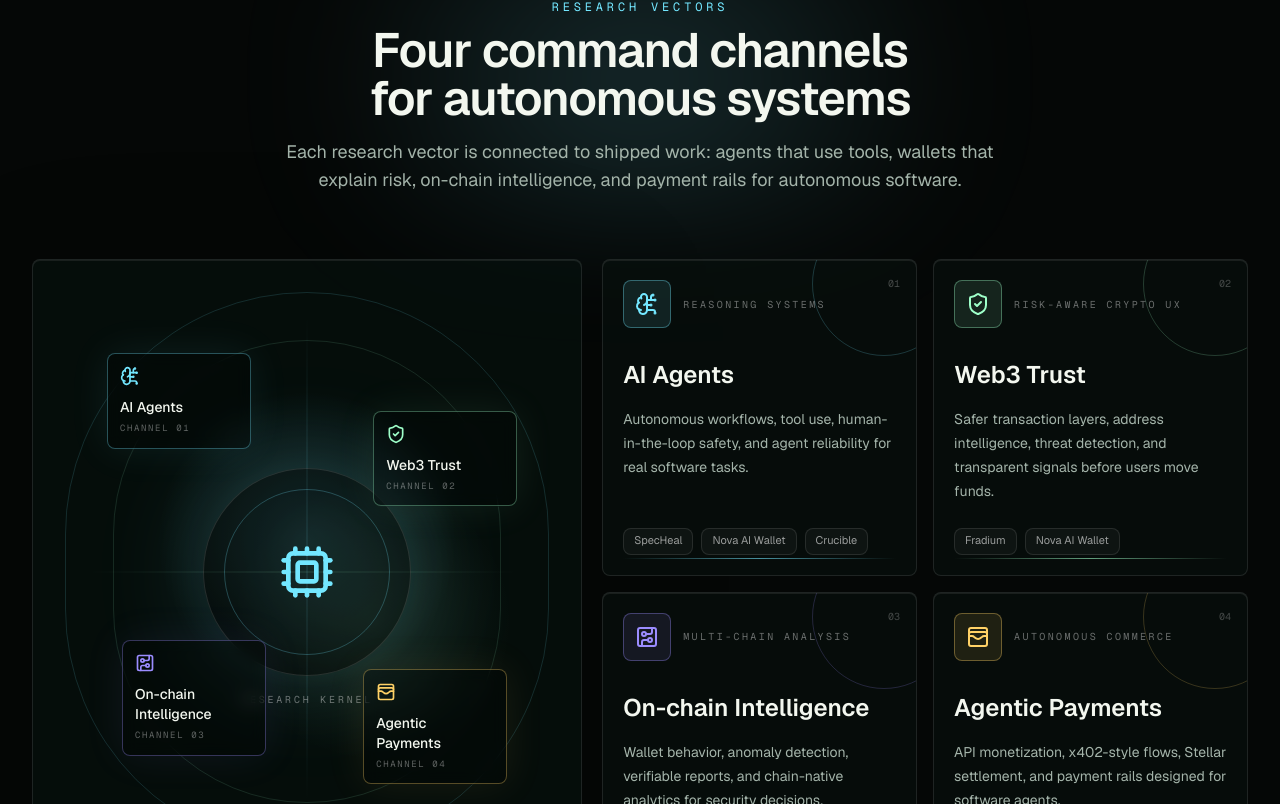
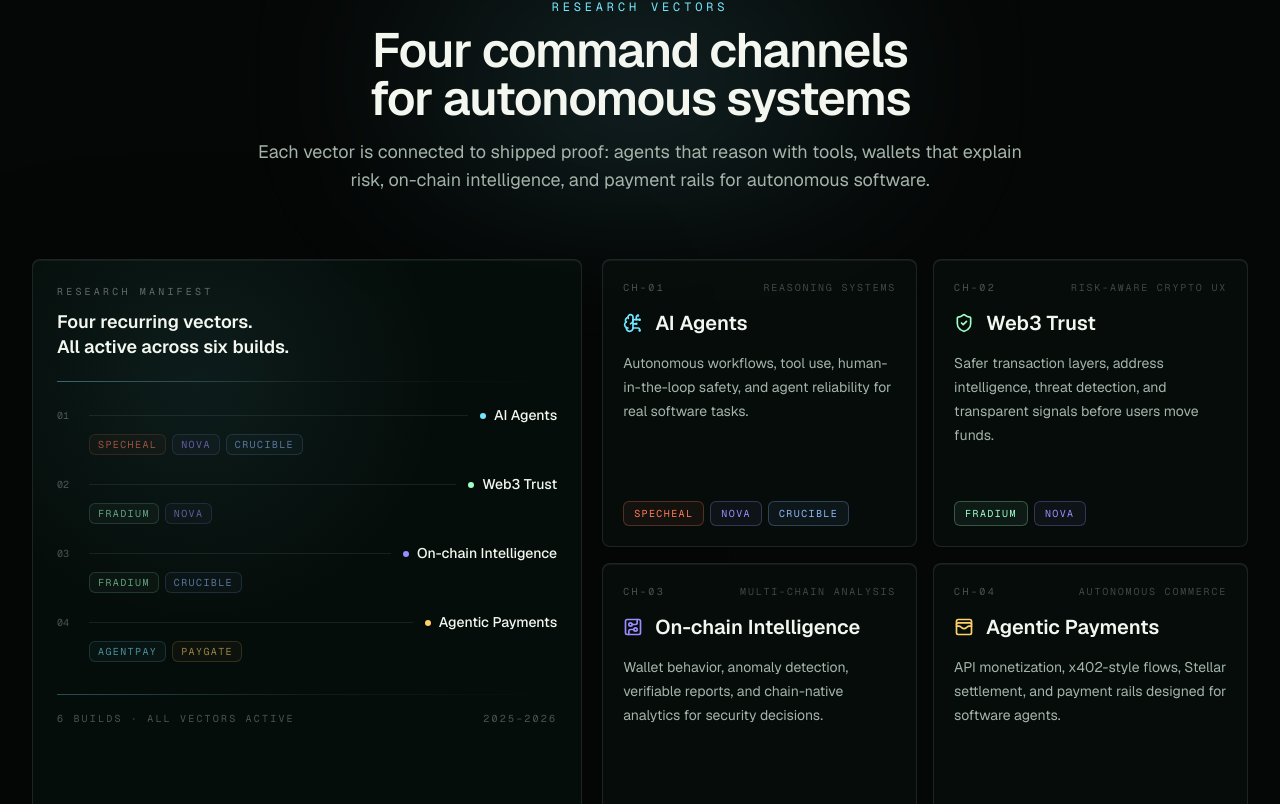
Before and after one commit to wildanniam/portofolio-wildan, a Next.js app: page / in a window 1280 px wide. Shown: the part 1196-2000 px from the top of the page. Built offline with nearby package versions, Linux system fonts and the light colour scheme.

Commit message:
chore: preserve pre-v1 portfolio work
Refs #1

```diff
--- a/src/components/portfolio/portfolio-home.tsx
+++ b/src/components/portfolio/portfolio-home.tsx
@@ -7,7 +7,6 @@ import {
   BadgeCheck,
   Braces,
   CircleDollarSign,
-  Cpu,
   ExternalLink,
   FileCheck2,
   Github,
@@ -177,97 +176,151 @@ function MetricsRail() {
   );
 }
 
+const vectorProjectLinks: Record<string, { slug: string; title: string; accent: Project["accent"] }[]> = {
+  "AI Agents": [
+    { slug: "specheal", title: "SpecHeal", accent: "rose" },
+    { slug: "nova-ai-wallet", title: "Nova", accent: "violet" },
+    { slug: "crucible", title: "Crucible", accent: "blue" },
+  ],
+  "Web3 Trust": [
+    { slug: "fradium", title: "Fradium", accent: "mint" },
+    { slug: "nova-ai-wallet", title: "Nova", accent: "violet" },
+  ],
+  "On-chain Intelligence": [
+    { slug: "fradium", title: "Fradium", accent: "mint" },
+    { slug: "crucible", title: "Crucible", accent: "blue" },
+  ],
+  "Agentic Payments": [
+    { slug: "agentpay", title: "AgentPay", accent: "cyan" },
+    { slug: "paygate-stellar", title: "PayGate", accent: "amber" },
+  ],
+};
+
 function ResearchDeck() {
   return (
     <section id="research" className="relative px-4 py-20 md:px-8 md:py-28">
-      <div className="absolute inset-x-0 top-12 mx-auto h-72 max-w-5xl rounded-full bg-[radial-gradient(circle,rgba(115,231,255,0.16),transparent_62%)] blur-3xl" />
+      <div className="absolute inset-x-0 top-12 mx-auto h-72 max-w-5xl rounded-full bg-[radial-gradient(circle,rgba(115,231,255,0.12),transparent_62%)] blur-3xl" />
       <div className="relative mx-auto max-w-7xl">
         <SectionHeader
           eyebrow="Research vectors"
           title="Four command channels for autonomous systems"
-          description="Each research vector is connected to shipped work: agents that use tools, wallets that explain risk, on-chain intelligence, and payment rails for autonomous software."
+          description="Each vector is connected to shipped proof: agents that reason with tools, wallets that explain risk, on-chain intelligence, and payment rails for autonomous software."
         />
         <div className="mt-16 grid gap-5 lg:grid-cols-[0.92fr_1.08fr]">
-          <motion.div {...reveal} className="relative min-h-[35rem] overflow-hidden rounded-[8px] border border-white/10 bg-[#06100d]/70 p-6 shadow-[inset_0_1px_0_rgba(255,255,255,0.08),0_40px_140px_rgba(0,0,0,0.28)]">
-            <div className="absolute inset-0 [background:radial-gradient(circle_at_50%_45%,rgba(115,231,255,0.18),transparent_34%),radial-gradient(circle_at_62%_58%,rgba(158,255,201,0.1),transparent_28%)]" />
-            <div className="absolute inset-8 rounded-full border border-[color:var(--signal-cyan)]/14" />
-            <div className="absolute inset-20 rounded-full border border-[color:var(--signal-mint)]/12" />
-            <div className="absolute left-1/2 top-14 h-[78%] w-px -translate-x-1/2 bg-gradient-to-b from-transparent via-[color:var(--signal-cyan)]/24 to-transparent" />
-            <div className="absolute left-14 top-1/2 h-px w-[78%] -translate-y-1/2 bg-gradient-to-r from-transparent via-[color:var(--signal-mint)]/22 to-transparent" />
-            <div className="relative flex h-full min-h-[31rem] items-center justify-center">
-              <div className="relative grid size-52 place-items-center rounded-full border border-white/12 bg-black/24 shadow-[0_0_120px_rgba(115,231,255,0.16)]">
-                <div className="absolute inset-5 rounded-full border border-[color:var(--signal-cyan)]/25" />
-                <Cpu className="size-14 text-[color:var(--signal-cyan)]" />
-                <span className="absolute -bottom-8 font-mono text-[10px] uppercase tracking-[0.28em] text-white/40">
-                  research kernel
-                </span>
-              </div>
+
+          {/* Research Manifest */}
+          <motion.div
+            {...reveal}
+            className="relative overflow-hidden rounded-[8px] border border-white/10 bg-[#060f0c]/80 p-6 shadow-[inset_0_1px_0_rgba(255,255,255,0.06),0_40px_140px_rgba(0,0,0,0.28)]"
+          >
+            <div className="absolute inset-0 [background:radial-gradient(circle_at_30%_20%,rgba(115,231,255,0.07),transparent_40%)]" />
+            <div className="relative">
+              <p className="font-mono text-[10px] uppercase tracking-[0.32em] text-white/36">
+                Research manifest
+              </p>
+              <p className="mt-3 text-lg font-semibold leading-snug text-[color:var(--ink)]">
+                Four recurring vectors.<br />All active across six builds.
+              </p>
+              <div className="mt-5 h-px bg-gradient-to-r from-[color:var(--signal-cyan)]/40 via-white/[0.06] to-transparent" />
+              <div className="mt-6 space-y-5">
                 {researchVectors.map((vector, index) => {
                   const tone = accentValues[vector.color as Project["accent"]];
-                const placements = [
-                  "left-[10%] top-[12%]",
-                  "right-[8%] top-[22%]",
-                  "left-[13%] bottom-[18%]",
-                  "right-[10%] bottom-[13%]",
-                ];
+                  const proofLinks = vectorProjectLinks[vector.title] ?? [];
                   return (
-                  <div
-                    key={vector.title}
-                    className={cn("absolute w-36 rounded-[8px] border bg-black/22 p-3 backdrop-blur-sm", placements[index])}
-                    style={{ borderColor: `${tone}55`, boxShadow: `0 0 40px ${tone}16` }}
+                    <div key={vector.title} className="group">
+                      <div className="flex items-center gap-3">
+                        <span className="w-5 shrink-0 font-mono text-[10px] text-white/28">0{index + 1}</span>
+                        <div className="h-px flex-1 bg-white/[0.08] transition duration-300 group-hover:bg-white/[0.14]" />
+                        <div className="flex items-center gap-2">
+                          <div className="size-1.5 rounded-full" style={{ backgroundColor: tone }} />
+                          <span className="text-sm font-medium text-[color:var(--ink)]">{vector.title}</span>
+                        </div>
+                      </div>
+                      <div className="ml-8 mt-2 flex flex-wrap gap-1.5">
+                        {proofLinks.map((project) => (
+                          <a
+                            key={project.slug}
+                            href="#work"
+                            className="rounded-[6px] border px-2 py-0.5 font-mono text-[10px] uppercase tracking-[0.14em] opacity-60 transition duration-200 hover:opacity-100"
+                            style={{
+                              borderColor: `${accentValues[project.accent]}40`,
+                              color: accentValues[project.accent],
+                              backgroundColor: `${accentValues[project.accent]}0e`,
+                            }}
                           >
-                    <vector.icon className="size-5" style={{ color: tone }} />
-                    <p className="mt-3 text-sm font-medium text-[color:var(--ink)]">{vector.title}</p>
-                    <p className="mt-1 font-mono text-[9px] uppercase tracking-[0.18em] text-white/36">
-                      channel 0{index + 1}
-                    </p>
+                            {project.title}
+                          </a>
+                        ))}
+                      </div>
                     </div>
                   );
                 })}
               </div>
+              <div className="mt-8 h-px bg-gradient-to-r from-[color:var(--signal-cyan)]/30 via-white/[0.06] to-transparent" />
+              <div className="mt-4 flex items-center justify-between">
+                <p className="font-mono text-[10px] uppercase tracking-[0.22em] text-white/28">
+                  6 builds · all vectors active
+                </p>
+                <p className="font-mono text-[10px] uppercase tracking-[0.22em] text-white/28">
+                  2025–2026
+                </p>
+              </div>
+            </div>
           </motion.div>
 
+          {/* Command Channel Cards */}
           <div className="grid gap-4 md:grid-cols-2">
             {researchVectors.map((vector, index) => {
               const tone = accentValues[vector.color as Project["accent"]];
+              const proofLinks = vectorProjectLinks[vector.title] ?? [];
               return (
                 <motion.article
                   key={vector.title}
                   {...reveal}
-                  transition={{ ...reveal.transition, delay: index * 0.05 }}
-                  className="group relative min-h-[17rem] overflow-hidden rounded-[8px] border border-white/10 bg-[#07100d]/72 p-5 shadow-[inset_0_1px_0_rgba(255,255,255,0.08)] transition duration-500 hover:-translate-y-1"
-                  style={{ "--vector-tone": tone, "--vector-glow": `${tone}33` } as React.CSSProperties}
+                  transition={{ ...reveal.transition, delay: index * 0.06 }}
+                  className="group relative flex min-h-[18rem] flex-col overflow-hidden rounded-[8px] border border-white/10 bg-[#07100d]/72 p-5 shadow-[inset_0_1px_0_rgba(255,255,255,0.06)] transition duration-500 hover:-translate-y-0.5"
+                  style={{ "--vector-tone": tone, "--vector-glow": `${tone}22` } as React.CSSProperties}
                 >
-                  <div className="absolute inset-0 opacity-0 transition duration-500 group-hover:opacity-100 [background:radial-gradient(circle_at_32%_0%,var(--vector-glow),transparent_46%)]" />
-                  <div className="absolute -right-10 -top-12 size-36 rounded-full border border-[color:var(--vector-tone)]/20" />
-                  <div className="absolute right-4 top-4 font-mono text-[10px] text-white/25">0{index + 1}</div>
-                  <div className="relative flex h-full flex-col">
-                    <div className="flex items-center gap-3">
-                      <div className="grid size-12 place-items-center rounded-[8px] border border-[color:var(--vector-tone)]/35 bg-[color:var(--vector-tone)]/10">
-                        <vector.icon className="size-6 text-[color:var(--vector-tone)]" />
+                  <div className="absolute inset-0 opacity-0 transition duration-500 group-hover:opacity-100 [background:radial-gradient(circle_at_0%_0%,var(--vector-glow),transparent_52%)]" />
+                  <div className="relative flex flex-1 flex-col">
+                    <div className="flex items-center justify-between">
+                      <span className="font-mono text-[10px] uppercase tracking-[0.24em] text-white/28">
+                        ch-0{index + 1}
+                      </span>
+                      <span className="font-mono text-[10px] uppercase tracking-[0.18em] text-white/24">
+                        {vector.eyebrow}
+                      </span>
                     </div>
-                      <p className="font-mono text-[10px] uppercase tracking-[0.24em] text-white/40">
-                        {vector.eyebrow}
-                      </p>
-                    </div>
-                    <h3 className="mt-8 text-2xl font-semibold text-[color:var(--ink)]">
+                    <div className="mt-4 flex items-start gap-3">
+                      <vector.icon className="mt-0.5 size-5 shrink-0" style={{ color: tone }} />
+                      <h3 className="text-xl font-semibold leading-tight text-[color:var(--ink)]">
                         {vector.title}
                       </h3>
-                    <p className="mt-4 text-sm leading-6 text-[color:var(--muted-ink)]">
+                    </div>
+                    <p className="mt-4 flex-1 text-sm leading-6 text-[color:var(--muted-ink)]">
                       {vector.summary}
                     </p>
-                    <div className="mt-auto flex flex-wrap gap-2 pt-6">
-                      {vector.links.map((link) => (
-                        <span
-                          key={link}
-                          className="rounded-[8px] border border-white/10 bg-white/[0.035] px-2.5 py-1 text-[11px] text-white/58"
+                    <div className="mt-5 flex flex-wrap gap-1.5">
+                      {proofLinks.map((project) => (
+                        <a
+                          key={project.slug}
+                          href="#work"
+                          className="rounded-[6px] border px-2.5 py-1 font-mono text-[10px] uppercase tracking-[0.14em] transition duration-200 hover:opacity-90"
+                          style={{
+                            borderColor: `${accentValues[project.accent]}45`,
+                            color: accentValues[project.accent],
+                            backgroundColor: `${accentValues[project.accent]}0f`,
+                          }}
                         >
-                          {link}
-                        </span>
+                          {project.title}
+                        </a>
                       ))}
                     </div>
                   </div>
-                  <div className="absolute inset-x-5 bottom-4 h-px bg-gradient-to-r from-transparent via-[color:var(--vector-tone)]/60 to-transparent" />
+                  <div
+                    className="absolute inset-x-0 bottom-0 h-px opacity-0 transition duration-500 group-hover:opacity-100"
+                    style={{ background: `linear-gradient(to right, transparent, ${tone}60, transparent)` }}
+                  />
                 </motion.article>
               );
             })}
```
Also changed, not shown: src/components/observatory/command-deck-scene.tsx (+10 -0 lines). Lines whose indentation alone changed are shown as unchanged.
